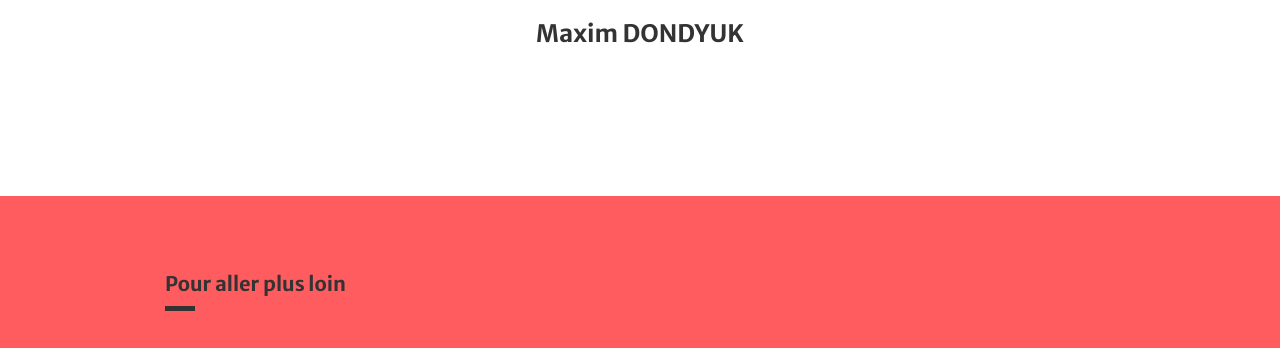
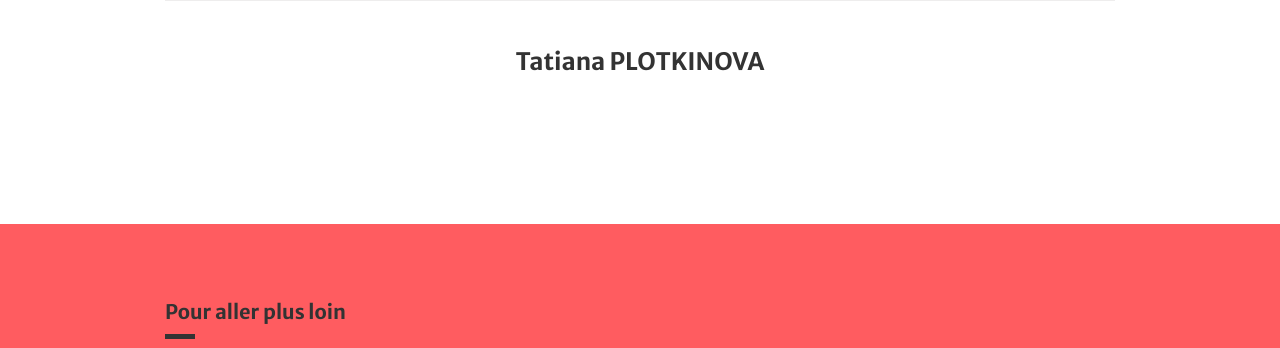
Before and after one commit to matcho/lqi, a PHP site: page /pgs/le_prix_photo.php in a window 1280 px wide. Shown: the part 1659-2007 px from the top of the page. Run offline with PHP 8.4, Linux system fonts and the light colour scheme; a stand-in replaces the project's code that opens the database connection; some libraries are stand-ins or nearby versions.

Commit message:
Réintégration modifs AB 2017-12-18

```diff
--- a/pgs/2017/le_prix_photo.php
+++ b/pgs/2017/le_prix_photo.php
@@ -1,66 +1,65 @@
 <!-- prix photo 2017 -->
-<!-- @TODO_AURELIEN saisir ici les données 2017, remplacer tous les noms partout (chiant !) -->
 <div class="prix_photos annee" data-annee="2017" <?php echo $annee != '2017' ? 'style="display: none;"' : ''?>>
 	<section class="prix_photos bandeau content">
 		<div id="content">
-			<div class="entete-photographe" data-nom="dondyuk" <?php echo $nom != 'dondyuk' ? 'style="display:none;"' : '' ?>>
-				<img class="portrait" src="../img/prix photos/Maxim Dondyuk/00.jpg" />
-				<span class="titre-categorie">1er Prix</span>
-				<h1>Maxim DONDYUK</h1>
+			<div class="entete-photographe" data-nom="plotkinova" <?php echo $nom != 'plotkinova' ? 'style="display:none;"' : '' ?>>
+				<img class="portrait" src="../img/prix photos/tatiana plotkinova/00.jpg" />
+				<span class="titre-categorie">1<sup>er</sup> Prix</span>
+				<h1>Tatiana PLOTKINOVA</h1>
 				<ul class="controle controle-petit">
-					<li><a data-nom="dondyuk" href="#" class="active"></a></li>
-					<li><a data-nom="geldhof" href="#"></a></li>
-					<li><a data-nom="goldgruber" href="#"></a></li>
-					<li><a data-nom="hyland" href="#"></a></li>
+					<li><a data-nom="plotkinova" href="#" class="active"></a></li>
+					<li><a data-nom="maslov" href="#"></a></li>
+					<li><a data-nom="jean" href="#"></a></li>
+					<li><a data-nom="souri" href="#"></a></li>
 				</ul>
 				<br class="clear" />
 			</div>
-			<div class="entete-photographe" data-nom="geldhof" <?php echo $nom != 'geldhof' ? 'style="display:none;"' : '' ?>>
-				<img class="portrait" src="../img/prix photos/Mathilde Geldhof/00.jpg" />
-				<span class="titre-categorie">2e Prix</span>
-				<h1>Mathilde GELDHOF</h1>
+			<div class="entete-photographe" data-nom="maslov" <?php echo $nom != 'maslov' ? 'style="display:none;"' : '' ?>>
+				<img class="portrait" src="../img/prix photos/sasha maslov/00.jpg" />
+				<span class="titre-categorie">2<sup>e</sup> Prix</span>
+				<h1>Sasha MASLOV</h1>
 				<ul class="controle controle-petit">
-					<li><a data-nom="dondyuk" href="#"></a></li>
-					<li><a data-nom="geldhof" href="#" class="active"></a></li>
-					<li><a data-nom="goldgruber" href="#"></a></li>
-					<li><a data-nom="hyland" href="#"></a></li>
+					<li><a data-nom="plotkinova" href="#"></a></li>
+					<li><a data-nom="maslov" href="#" class="active"></a></li>
+					<li><a data-nom="jean" href="#"></a></li>
+					<li><a data-nom="souri" href="#"></a></li>
 				</ul>
 				<br class="clear" />
 			</div>
-			<div class="entete-photographe" data-nom="goldgruber" <?php echo $nom != 'goldgruber' ? 'style="display:none;"' : '' ?>>
-				<img class="portrait" src="../img/prix photos/Michael Goldgruber/00.jpg" />
-				<span class="titre-categorie">3e prix</span>
-				<h1>Michael GOLDGRUBER</h1>
+			<div class="entete-photographe" data-nom="jean" <?php echo $nom != 'jean' ? 'style="display:none;"' : '' ?>>
+				<img class="portrait" src="../img/prix photos/lucie jean/00.jpg" />
+				<span class="titre-categorie">3<sup>e</sup> prix</span>
+				<h1>Lucie JEAN</h1>
 				<ul class="controle controle-petit">
-					<li><a data-nom="dondyuk" href="#"></a></li>
-					<li><a data-nom="geldhof" href="#"></a></li>
-					<li><a data-nom="goldgruber" href="#" class="active"></a></li>
-					<li><a data-nom="hyland" href="#"></a></li>
+					<li><a data-nom="plotkinova" href="#"></a></li>
+					<li><a data-nom="maslov" href="#"></a></li>
+					<li><a data-nom="jean" href="#" class="active"></a></li>
+					<li><a data-nom="souri" href="#"></a></li>
 				</ul>
 				<br class="clear" />
 			</div>
-			<div class="entete-photographe" data-nom="hyland" <?php echo $nom != 'hyland' ? 'style="display:none;"' : '' ?>>
-				<img class="portrait" src="../img/prix photos/Gillian Hyland//00.jpg" />
-				<span class="titre-categorie">4e prix</span>
-				<h1>Gillian HYLAND</h1>
+			<div class="entete-photographe" data-nom="souri" <?php echo $nom != 'souri' ? 'style="display:none;"' : '' ?>>
+				<img class="portrait" src="../img/prix photos/sadegh souri/00.jpg" />
+				<span class="titre-categorie">4<sup>e</sup> prix</span>
+				<h1>Sadegh SOURI</h1>
 				<ul class="controle controle-petit">
-					<li><a data-nom="dondyuk" href="#"></a></li>
-					<li><a data-nom="geldhof" href="#"></a></li>
-					<li><a data-nom="goldgruber" href="#"></a></li>
-					<li><a data-nom="hyland" href="#" class="active"></a></li>
+					<li><a data-nom="plotkinova" href="#"></a></li>
+					<li><a data-nom="maslov" href="#"></a></li>
+					<li><a data-nom="jean" href="#"></a></li>
+					<li><a data-nom="souri" href="#" class="active"></a></li>
 				</ul>
 				<br class="clear" />
 			</div>
 		</div>
 	</section>
-	<section class="prix_photos diaporama content" data-nom="dondyuk" <?php echo $nom != 'dondyuk' ? 'style="display:none;"' : '' ?>>
+	<section class="prix_photos diaporama content" data-nom="plotkinova" <?php echo $nom != 'plotkinova' ? 'style="display:none;"' : '' ?>>
 		<div id="content">
 			<div class="conteneur-diaporama">
 				<div class="image">
-					<?php include "galeries/maxim_dondyuk_images.html" ?>
+					<?php include "galeries/tatiana_plotkinova_images.html" ?>
 				</div>
 				<div class="commandes">
-					<a class="lien-plein-ecran" href="diaporama.php?&auteur=maxim_dondyuk&retour=le_prix_photo.php?annee=2017|nom=dondyuk">
+					<a class="lien-plein-ecran" href="diaporama.php?&auteur=tatiana_plotkinova&retour=le_prix_photo.php?annee=2017|nom=plotkinova">
 						<img class="plein-ecran" src="../img/plein-ecran.png" />
 					</a>
 					<span class="decompte"><span class="numero-photo">1</span> / <span class="total-photos"></span></span>
@@ -71,35 +70,35 @@
 				</div>
 			</div>
 			<div class="commentaire-diaporama" data-idx="0">
-				<h1>Maxim DONDYUK</h1>
+				<h1>Tatiana PLOTKINOVA</h1>
 				<h4></h4>
 				<p>
 
 				</p>
 			</div>
 			<div class="commentaire-diaporama" data-idx="1" style="display: none;">
-				<h1>Maxim DONDYUK</h1>
+				<h1>Tatiana PLOTKINOVA</h1>
 				<h4></h4>
 				<p>
 
 				</p>
 			</div>
 			<div class="commentaire-diaporama" data-idx="2" style="display: none;">
-				<h1>Maxim DONDYUK</h1>
+				<h1>Tatiana PLOTKINOVA</h1>
 				<h4></h4>
 				<p>
 
 				</p>
 			</div>
 			<div class="commentaire-diaporama" data-idx="3" style="display: none;">
-				<h1>Maxim DONDYUK</h1>
+				<h1>Tatiana PLOTKINOVA</h1>
 				<h4></h4>
 				<p>
 
 				</p>
 			</div>
 			<div class="commentaire-diaporama" data-idx="4" style="display: none;">
-				<h1>Maxim DONDYUK</h1>
+				<h1>Tatiana PLOTKINOVA</h1>
 				<h4></h4>
 				<p>
 
--- /dev/null
+++ b/pgs/galeries/antonia_gruber_images.html
@@ -0,0 +1,5 @@
+<img data-idx="0" src="../img/jeunes talents/antonia gruber/01.jpg" />
+<img data-idx="1" src="../img/jeunes talents/antonia gruber/02.jpg" style="display: none;" />
+<img data-idx="2" src="../img/jeunes talents/antonia gruber/03.jpg" style="display: none;" />
+<img data-idx="3" src="../img/jeunes talents/antonia gruber/04.jpg" style="display: none;" />
+<img data-idx="4" src="../img/jeunes talents/antonia gruber/05.jpg" style="display: none;" />
--- /dev/null
+++ b/pgs/galeries/dennese_victoria_images.html
@@ -0,0 +1,5 @@
+<img data-idx="0" src="../img/jeunes talents/dennese victoria/01.jpg" />
+<img data-idx="1" src="../img/jeunes talents/dennese victoria/02.jpg" style="display: none;" />
+<img data-idx="2" src="../img/jeunes talents/dennese victoria/03.jpg" style="display: none;" />
+<img data-idx="3" src="../img/jeunes talents/dennese victoria/04.jpg" style="display: none;" />
+<img data-idx="4" src="../img/jeunes talents/dennese victoria/05.jpg" style="display: none;" />
--- /dev/null
+++ b/pgs/galeries/karol_palka_images.html
@@ -0,0 +1,5 @@
+<img data-idx="0" src="../img/jeunes talents/karol palka/01.jpg" />
+<img data-idx="1" src="../img/jeunes talents/karol palka/02.jpg" style="display: none;" />
+<img data-idx="2" src="../img/jeunes talents/karol palka/03.jpg" style="display: none;" />
+<img data-idx="3" src="../img/jeunes talents/karol palka/04.jpg" style="display: none;" />
+<img data-idx="4" src="../img/jeunes talents/karol palka/05.jpg" style="display: none;" />
--- /dev/null
+++ b/pgs/galeries/lucie_jean_images.html
@@ -0,0 +1,5 @@
+<img data-idx="0" src="../img/prix photos/lucie jean/01.jpg" />
+<img data-idx="1" src="../img/prix photos/lucie jean/02.jpg" style="display: none;" />
+<img data-idx="2" src="../img/prix photos/lucie jean/03.jpg" style="display: none;" />
+<img data-idx="3" src="../img/prix photos/lucie jean/04.jpg" style="display: none;" />
+<img data-idx="4" src="../img/prix photos/lucie jean/05.jpg" style="display: none;" />
--- /dev/null
+++ b/pgs/galeries/minien_hattingh_images.html
@@ -0,0 +1,5 @@
+<img data-idx="0" src="../img/jeunes talents/minien hattingh/01.jpg" />
+<img data-idx="1" src="../img/jeunes talents/minien hattingh/02.jpg" style="display: none;" />
+<img data-idx="2" src="../img/jeunes talents/minien hattingh/03.jpg" style="display: none;" />
+<img data-idx="3" src="../img/jeunes talents/minien hattingh/04.jpg" style="display: none;" />
+<img data-idx="4" src="../img/jeunes talents/minien hattingh/05.jpg" style="display: none;" />
--- /dev/null
+++ b/pgs/galeries/sadegh_souri_images.html
@@ -0,0 +1,5 @@
+<img data-idx="0" src="../img/prix photos/sadegh souri/01.jpg" />
+<img data-idx="1" src="../img/prix photos/sadegh souri/02.jpg" style="display: none;" />
+<img data-idx="2" src="../img/prix photos/sadegh souri/03.jpg" style="display: none;" />
+<img data-idx="3" src="../img/prix photos/sadegh souri/04.jpg" style="display: none;" />
+<img data-idx="4" src="../img/prix photos/sadegh souri/05.jpg" style="display: none;" />
--- /dev/null
+++ b/pgs/galeries/sasha_maslov_images.html
@@ -0,0 +1,5 @@
+<img data-idx="0" src="../img/prix photos/sasha maslov/01.jpg" />
+<img data-idx="1" src="../img/prix photos/sasha maslov/02.jpg" style="display: none;" />
+<img data-idx="2" src="../img/prix photos/sasha maslov/03.jpg" style="display: none;" />
+<img data-idx="3" src="../img/prix photos/sasha maslov/04.jpg" style="display: none;" />
+<img data-idx="4" src="../img/prix photos/sasha maslov/05.jpg" style="display: none;" />
--- /dev/null
+++ b/pgs/galeries/tatiana_plotkinova_images.html
@@ -0,0 +1,5 @@
+<img data-idx="0" src="../img/prix photos/tatiana plotkinova/01.jpg" />
+<img data-idx="1" src="../img/prix photos/tatiana plotkinova/02.jpg" style="display: none;" />
+<img data-idx="2" src="../img/prix photos/tatiana plotkinova/03.jpg" style="display: none;" />
+<img data-idx="3" src="../img/prix photos/tatiana plotkinova/04.jpg" style="display: none;" />
+<img data-idx="4" src="../img/prix photos/tatiana plotkinova/05.jpg" style="display: none;" />
--- a/pgs/le_prix_photo.php
+++ b/pgs/le_prix_photo.php
@@ -7,7 +7,7 @@
 		if ($annee == '2017') {
 			// @TODO_AURELIEN mettre le nom d'artiste par défaut de 2017 ici,
 			// figurant dans "data-nom", ligne 6 du fichier 2017/le_prix_photo.php
-			$nom = 'dondyuk';
+			$nom = 'plotkinova';
 		}
 		if ($annee == '2015') {
 			$nom = 'dondyuk';
--- a/pgs/les_jeunes_talents.php
+++ b/pgs/les_jeunes_talents.php
@@ -7,7 +7,7 @@
 		if ($annee == '2017') {
 			// @TODO_AURELIEN mettre le nom d'artiste par défaut de 2017 ici,
 			// figurant dans "data-nom", ligne 6 du fichier 2017/les_jeunes_talents.php
-			$nom = 'sahraoui';
+			$nom = 'gruber';
 		}
 		if ($annee == '2015') {
 			$nom = 'sahraoui';
```
Also changed, not shown: other parts of pgs/2017/le_prix_photo.php (+24 -24 lines), pgs/2017/les_jeunes_talents.php (+60 -60 lines).
